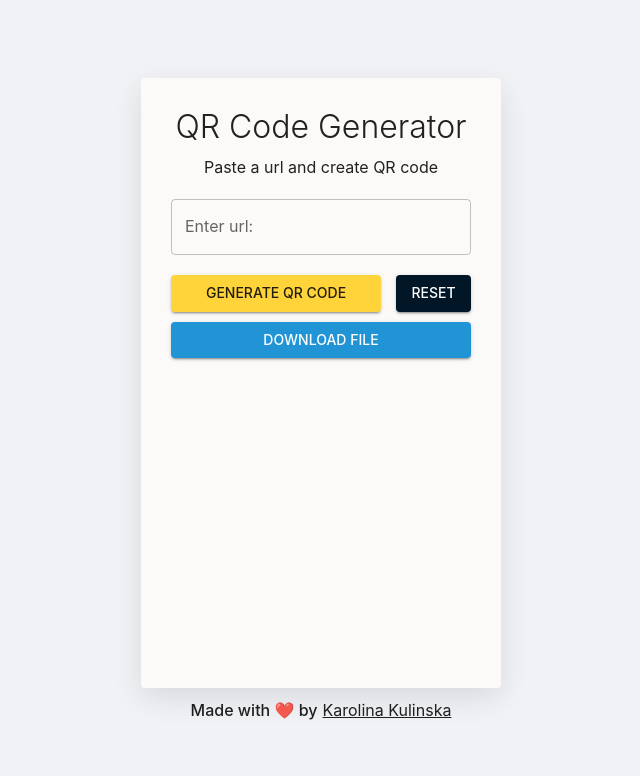
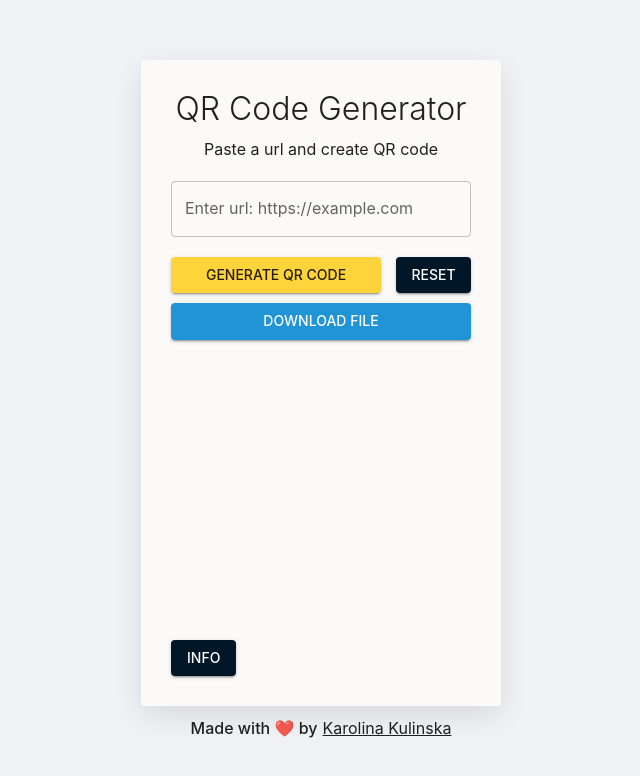
Before and after one commit to CarolinaFledgling/QR-code-generator-app, a React (Create React App) app: page / in a window 1280 px wide. Shown: the top 776 px of the page, without its empty margins (319-959 px from the left). Built offline with nearby package versions, Linux system fonts and the light colour scheme.

Commit message:
added popover button component with information about 100% free adds

```diff
--- a/src/components/Form/Form.js
+++ b/src/components/Form/Form.js
@@ -6,6 +6,7 @@ import Canvas from "../Canvas/Canvas";
 import ValidationText from "../ValidationText/ValidationText";
 import InputUrl from "../InputUrl/InputUrl";
 import ButtonsGenerateResetDownload from "../ButtonsGenerateResetDownload/ButtonsGenerateResetDownload";
+import PopoverButton from "../PopoverButton/PopoverButton";
 
 
 
@@ -24,7 +25,7 @@ function Form() {
     if (!isValidUrl(url)) {
       setErrors({
         ...errors,
-        url: 'enter a valid url format 😁'
+        url: 'enter a valid url format 😥'
       })
     }
 
@@ -86,6 +87,8 @@ function Form() {
   }
 
 
+
+
   return (
     <Box>
       <form action="#">
@@ -98,6 +101,7 @@ function Form() {
         />
       </form>
       <Canvas canvasElementRef={canvasElementRef} />
+      <PopoverButton />
     </Box>
 
   );
--- a/src/components/InputUrl/InputUrl.js
+++ b/src/components/InputUrl/InputUrl.js
@@ -4,7 +4,7 @@ import { Box, TextField } from "@mui/material";
 
 function InputUrl({ url, setUrl }) {
   return <Box>
-    <TextField label="Enter url:" id="outlined-basic" variant="outlined" value={url}
+    <TextField label="Enter url: https://example.com" id="outlined-basic" variant="outlined" value={url}
       onChange={e => setUrl(e.target.value)} sx={{ mt: "10px", width: "100%" }} />
   </Box>;
 }
--- /dev/null
+++ b/src/components/PopoverButton/PopoverButton.js
@@ -0,0 +1,38 @@
+import { Button, Popover, Typography } from "@mui/material";
+import React from 'react';
+
+
+
+function PopoverButton() {
+  // popover
+  const [anchorEl, setAnchorEl] = React.useState(null);
+
+  const handleClick = (event) => {
+    setAnchorEl(event.currentTarget);
+  };
+
+  const handleClose = () => {
+    setAnchorEl(null);
+  };
+
+  const open = Boolean(anchorEl);
+  const id = open ? 'simple-popover' : undefined;
+  return <>
+    <Button aria-describedby={id} variant="contained" onClick={handleClick}>
+      Info
+    </Button>
+    <Popover
+      id={id}
+      open={open}
+      anchorEl={anchorEl}
+      onClose={handleClose}
+      anchorOrigin={{
+        vertical: 'top',
+        horizontal: 'right',
+      }}
+    >
+      <Typography sx={{ p: 2 }}>100% ad-free 🤭</Typography>
+    </Popover>
+  </>;
+}
+export default PopoverButton;
```
Also changed, not shown: 1 other file (tests, documents, lock files or other folders).
